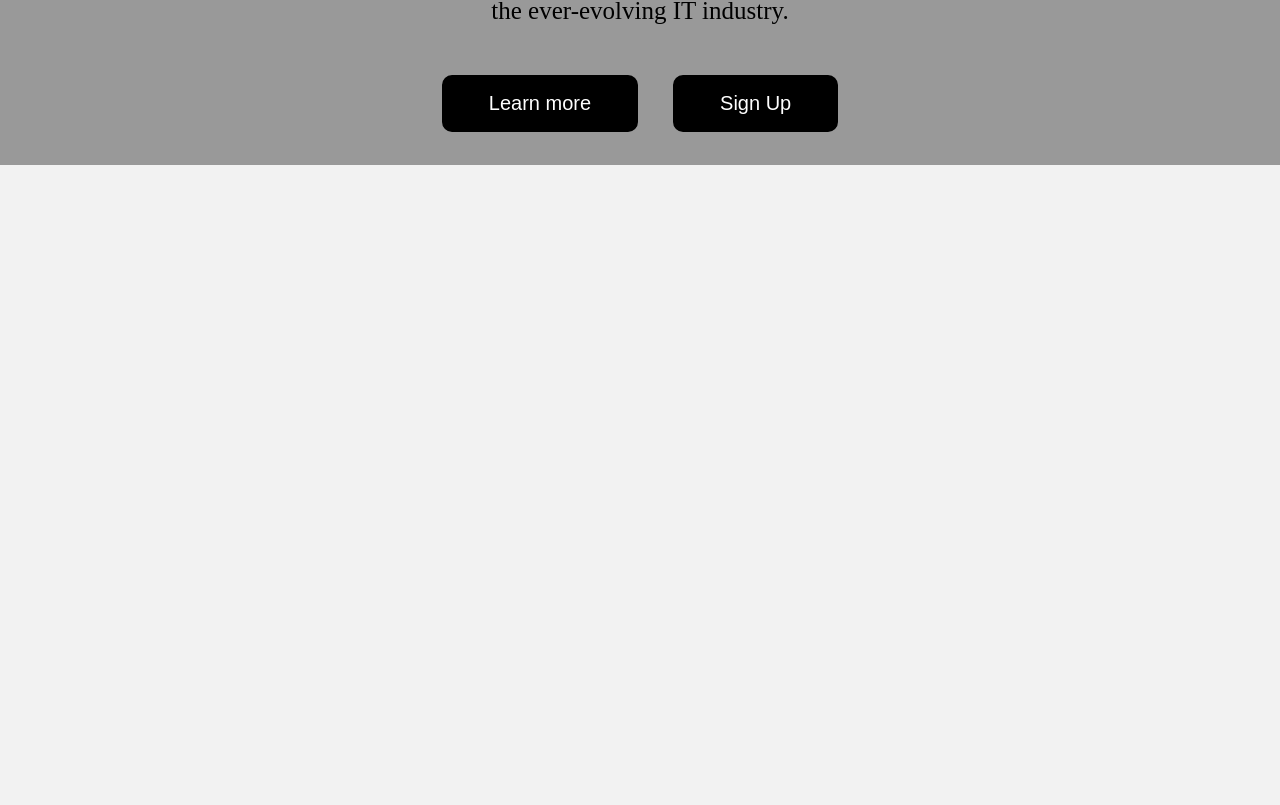
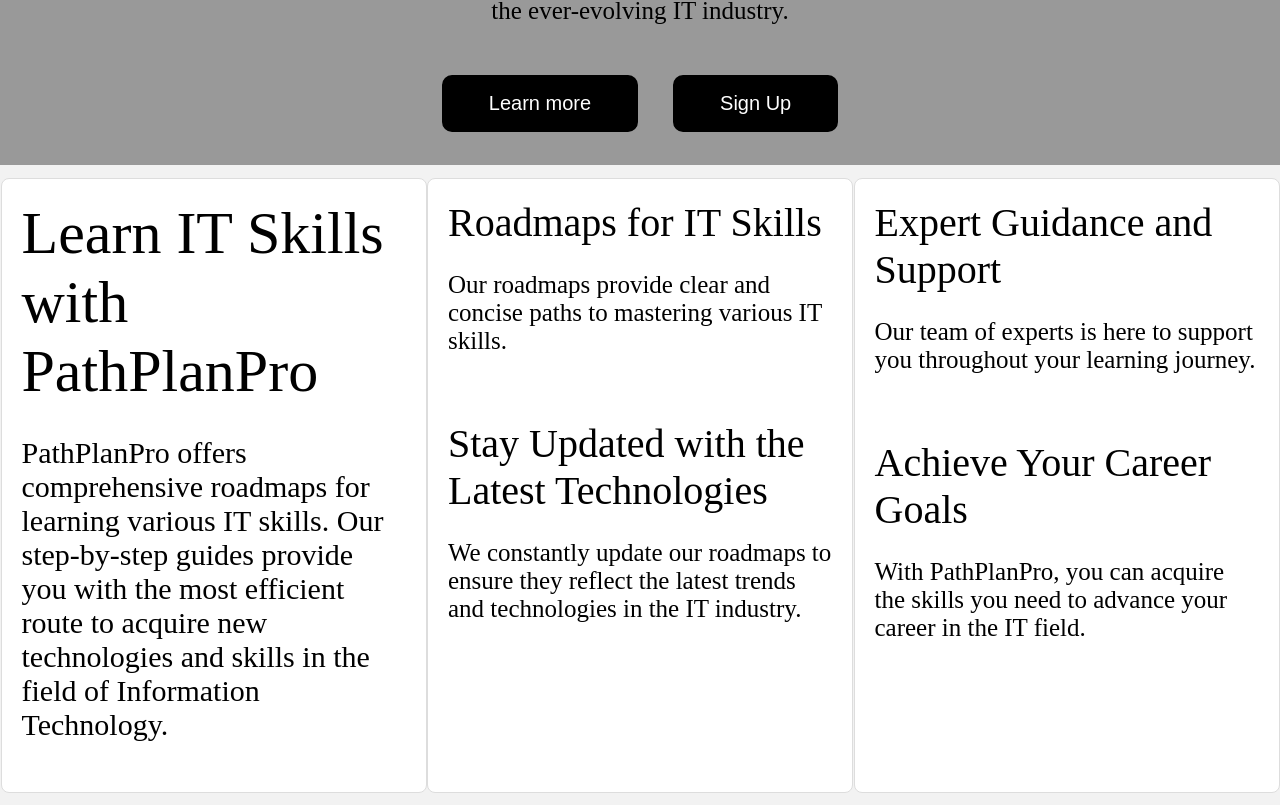
Before and after one commit to HAREESHRAVI/PathPlanPro-React, a React (Vite) app: page / in a window 1280 px wide. Shown: the part 2485-3290 px from the top of the page. Before the commit the page ends 2650 px from the top, so only its background shows below. Built offline with nearby package versions, Linux system fonts and the light colour scheme; a web font is replaced by a local one.

Commit message:
added services section

```diff
--- /dev/null
+++ b/src/components/Services/Services.css
@@ -0,0 +1,62 @@
+.services-section {
+  width: 100%;
+  height: 80vh;
+  background-color: #f2f2f2;
+  display: flex;
+  justify-content: space-around; /* Center and evenly distribute columns */
+  align-items: center;
+}
+
+.service-columns {
+  display: flex;
+  flex-direction: row;
+  justify-content: space-evenly;
+  width: 100%; /* Full width to spread evenly */
+  margin-left: auto;
+  margin-right: auto;
+}
+
+.col1,
+.col2,
+.col3 {
+  display: flex;
+  flex-direction: column;
+  align-items: center;
+  width: 30%; /* Adjust the width to fit within the container */
+  padding: 20px;
+  background-color: #fff; /* Optional: background color for visibility */
+  border: 1px solid #ddd; /* Optional: border for visibility */
+  border-radius: 8px; /* Optional: rounded corners */
+}
+
+.heading1 {
+  font-size: 60px;
+  font-weight: 500;
+}
+
+.heading1-content {
+  font-size: 30px;
+}
+
+.col2-heading1,
+.col2-heading2,
+.col3-heading1,
+.col3-heading2 {
+  width: 100%; /* Ensure headings take full width */
+  height: auto;
+  font-size: 40px;
+  text-align: start; /* Center text */
+}
+
+.col2,
+.col3 {
+  gap: 40px;
+}
+
+.col2-content1,
+.col2-content2,
+.col3-content1,
+.col3-content2 {
+  font-size: 25px;
+  text-align: start; /* Center text */
+}
--- /dev/null
+++ b/src/components/Services/Services.jsx
@@ -0,0 +1,28 @@
+import React from 'react'
+import './Services.css'
+const Services = () => {
+  return (
+    <div className='services-section'>
+        <div className="service-columns">
+            <div className="col1">
+                <div className="heading1">Learn IT Skills<br/> with<br/> PathPlanPro
+                <p className="heading1-content">PathPlanPro offers comprehensive roadmaps for learning various IT skills. Our step-by-step guides provide you with the most efficient route to acquire new technologies and skills in the field of Information Technology.</p></div>
+            </div>
+            <div className="col2">
+                <div className="col2-heading1">Roadmaps for IT Skills
+                <p className="col2-content1">Our roadmaps provide clear and concise paths to mastering various IT skills.</p></div>
+                <div className="col2-heading2">Stay Updated with the Latest Technologies
+                <p className="col2-content2">We constantly update our roadmaps to ensure they reflect the latest trends and technologies in the IT industry.</p></div>
+            </div>
+            <div className="col3">
+                <div className="col3-heading1">Expert Guidance and Support
+                <p className="col3-content1">Our team of experts is here to support you throughout your learning journey.</p></div>
+                <div className="col3-heading2">Achieve Your Career Goals
+                <p className="col3-content2">With PathPlanPro, you can acquire the skills you need to advance your career in the IT field.</p></div>
+            </div>
+        </div>
+    </div>
+  )
+}
+
+export default Services
--- a/src/pages/Home.jsx
+++ b/src/pages/Home.jsx
@@ -4,6 +4,7 @@
 import Explore from '../components/Explore/Explore'
 import Features from '../components/Features/Features'
 import Mission from '../components/Mission/Mission'
+import Services from '../components/Services/Services'
 const Home = () => {
   return (
     <>
@@ -12,6 +13,7 @@
     <Explore/>
     <Features/>
     <Mission/>
+    <Services/>
     </>
   )
 }
```
